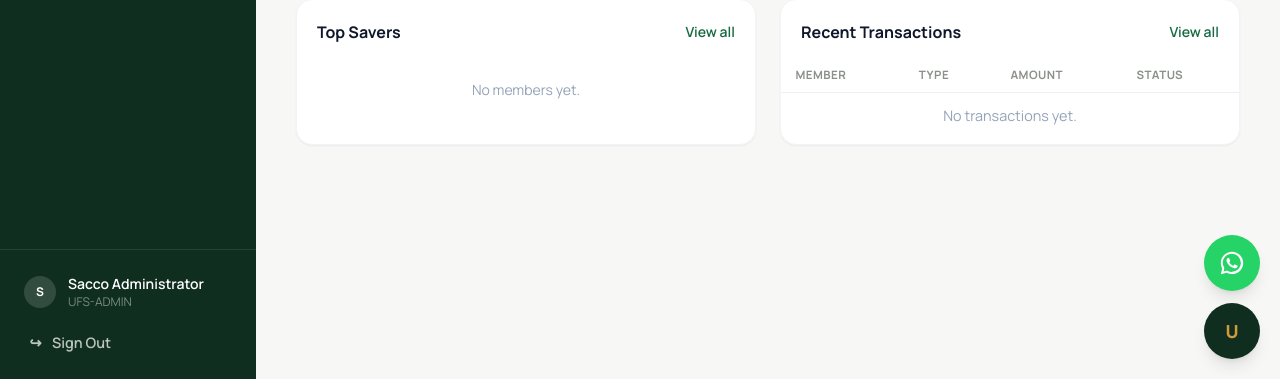
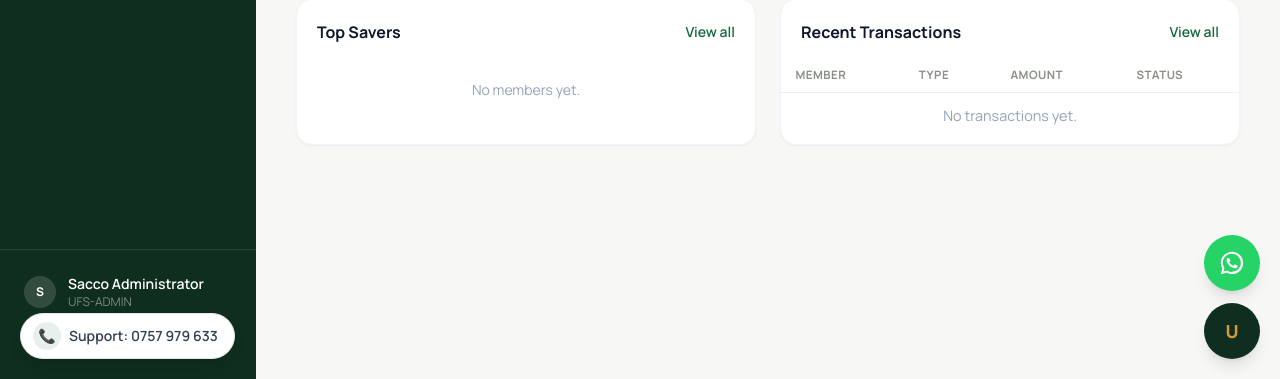
Before and after one commit to mubeakungu/UFANISI, a Flask app: page /admin/dashboard in a window 1280 px wide. Shown: the part 421-800 px from the top of the page. Run offline with Flask 3, Linux system fonts and the light colour scheme; a user stored in the database is signed in; some libraries are stand-ins or nearby versions.

Commit message:
Add support contact bar to base template
Added a site-wide support contact bar with a phone link.

```diff
--- a/templates/base.html
+++ b/templates/base.html
@@ -61,6 +61,15 @@
     {% endif %}
 {% endwith %}
 {% block body %}{% endblock %}
+
+<!-- Site-wide support contact bar -->
+<div class="fixed bottom-5 left-5 z-40 hidden sm:block">
+    <a href="tel:+254757979633"
+       class="flex items-center gap-2 bg-white border border-slate-200 shadow-lg rounded-full pl-3 pr-4 py-2 text-sm font-semibold text-slate-700 hover:border-brand-600 hover:text-brand-700 transition">
+        <span class="w-7 h-7 rounded-full bg-brand-700/10 text-brand-700 flex items-center justify-center text-sm">&#128222;</span>
+        Support: 0757 979 633
+    </a>
+</div>
 
 <!-- Floating WhatsApp + UfanisiAssist widgets -->
 <div class="fixed bottom-5 right-5 z-50 flex flex-col items-end gap-3">
```
